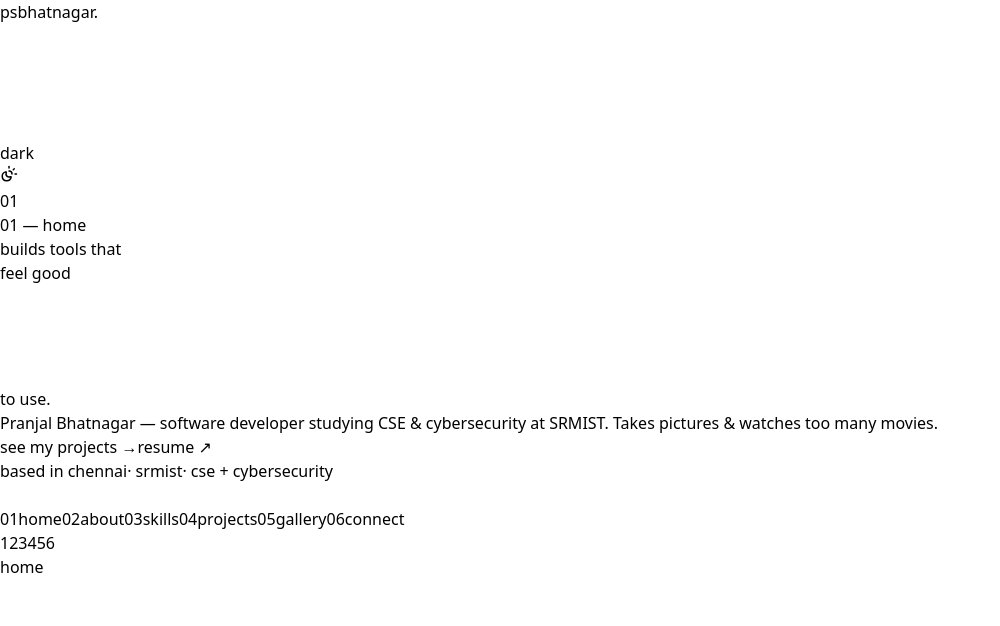
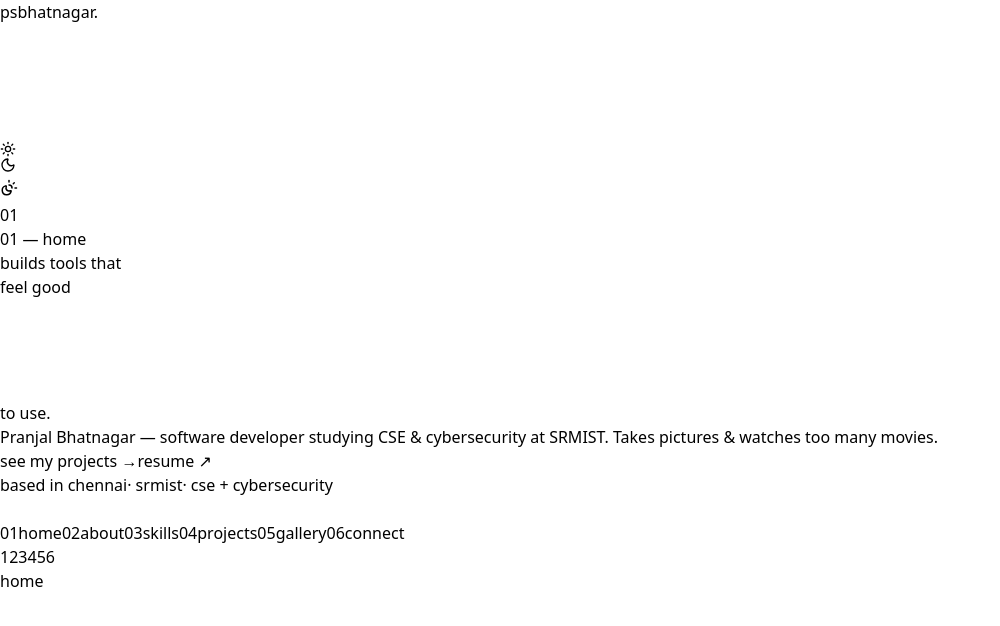
Before and after one commit to Pranjal-SB/psbhatnagar.in, a Next.js app: page / in a window 1280 px wide. Shown: the top 626 px of the page, without its empty margins (0-1000 px from the left). Built offline with nearby package versions, Linux system fonts and the light colour scheme.

Commit message:
feat: theme-kit pill — grouped palette swatches + icon theme toggle

```diff
--- a/components/nav/TopBar.tsx
+++ b/components/nav/TopBar.tsx
@@ -1,8 +1,42 @@
 'use client';
 import { useEffect, useRef, useState } from 'react';
-import { SunMoon } from 'lucide-react';
+import { Sun, Moon, SunMoon } from 'lucide-react';
 import { useAppStore } from '../../store/useAppStore';
 import { PALETTES } from '../../theme/palettes';
+
+function PaletteGroup({ onPick }: { onPick: (name: (typeof PALETTES)[number]['name']) => void }) {
+  return (
+    <div className="palettes" role="group" aria-label="Color palette">
+      {PALETTES.map((p) => (
+        <button
+          key={p.name}
+          className="pal"
+          data-pal={p.name}
+          title={`${p.label} palette`}
+          aria-label={`${p.label} palette`}
+          style={{ '--diamond': p.swatch } as React.CSSProperties}
+          onClick={() => onPick(p.name)}
+        />
+      ))}
+    </div>
+  );
+}
+
+function ThemeToggle({ theme, onToggle }: { theme: string; onToggle: () => void }) {
+  return (
+    <button
+      className="theme-toggle"
+      title={theme === 'light' ? 'switch to dark' : 'switch to light'}
+      aria-label="Toggle light and dark theme"
+      onClick={onToggle}
+    >
+      <span className="theme-icons" aria-hidden>
+        <Sun size={16} strokeWidth={2} className="theme-sun" />
+        <Moon size={16} strokeWidth={2} className="theme-moon" />
+      </span>
+    </button>
+  );
+}
 
 export function TopBar() {
   const theme = useAppStore((s) => s.theme);
@@ -51,22 +85,9 @@ export function TopBar() {
       </a>
 
       <div className="controls">
-        <div className="palettes" role="group" aria-label="Color palette">
-          {PALETTES.map((p) => (
-            <button
-              key={p.name}
-              className="pal"
-              data-pal={p.name}
-              aria-label={`${p.label} palette`}
-              style={{ '--diamond': p.swatch } as React.CSSProperties}
-              onClick={() => setPalette(p.name)}
-            />
-          ))}
-        </div>
-        <button className="theme-toggle" aria-label="Toggle light and dark theme" onClick={toggleTheme}>
-          <span className="theme-dot" aria-hidden />
-          <span>{theme === 'light' ? 'dark' : 'light'}</span>
-        </button>
+        <PaletteGroup onPick={setPalette} />
+        <span className="controls-rule" aria-hidden />
+        <ThemeToggle theme={theme} onToggle={toggleTheme} />
       </div>
 
       <div className="topbar-toggle-wrap" ref={wrapRef}>
@@ -83,25 +104,11 @@ export function TopBar() {
           <div className="topbar-pop" role="group" aria-label="Theme and palette">
             <div className="pop-group">
               <p className="pop-label">Palette</p>
-              <div className="palettes" role="group" aria-label="Color palette">
-                {PALETTES.map((p) => (
-                  <button
-                    key={p.name}
-                    className="pal"
-                    data-pal={p.name}
-                    aria-label={`${p.label} palette`}
-                    style={{ '--diamond': p.swatch } as React.CSSProperties}
-                    onClick={() => setPalette(p.name)}
-                  />
-                ))}
-              </div>
+              <PaletteGroup onPick={setPalette} />
             </div>
             <div className="pop-group">
               <p className="pop-label">Theme</p>
-              <button className="theme-toggle" aria-label="Toggle light and dark theme" onClick={toggleTheme}>
-                <span className="theme-dot" aria-hidden />
-                <span>{theme === 'light' ? 'dark' : 'light'}</span>
-              </button>
+              <ThemeToggle theme={theme} onToggle={toggleTheme} />
             </div>
           </div>
         )}
--- a/theme/site.css
+++ b/theme/site.css
@@ -88,54 +88,82 @@ body {
 .dock { display: none; }
 .topbar-toggle { display: none; }
 .topbar-toggle-wrap { display: none; }
-.controls { display: flex; align-items: center; gap: 18px; }
-.palettes { display: flex; align-items: center; gap: 13px; }
+/* theme kit: one pill housing palette diamonds + theme toggle */
+.controls {
+  display: flex;
+  align-items: center;
+  gap: 10px;
+  padding: 5px 8px;
+  background: var(--panel);
+  border: 1px solid var(--faint);
+  border-radius: 999px;
+  box-shadow: 0 1px 2px var(--shadow);
+  transition: background var(--dur-normal) var(--ease), border-color var(--dur-normal) var(--ease);
+}
+.controls-rule { width: 1px; height: 18px; background: var(--faint); }
+.palettes { display: flex; align-items: center; gap: 2px; }
 .pal {
-  width: 13px;
-  height: 13px;
-  border-radius: 2px;
+  position: relative;
+  width: 28px;
+  height: 28px;
   border: 0;
   padding: 0;
+  border-radius: 50%;
+  background: transparent;
   cursor: pointer;
+}
+.pal::before {
+  content: '';
+  position: absolute;
+  inset: 0;
+  margin: auto;
+  width: 12px;
+  height: 12px;
+  border-radius: 2px;
   background: var(--diamond);
   transform: rotate(45deg);
   outline: 2px solid transparent;
   outline-offset: 2px;
   transition: transform 0.18s var(--ease), outline-color 0.18s var(--ease);
 }
-.pal:hover { transform: rotate(45deg) scale(1.15); }
-.pal:active { transform: rotate(45deg) scale(0.95); }
-[data-palette='indigo'] .pal[data-pal='indigo'],
-[data-palette='oxblood'] .pal[data-pal='oxblood'],
-[data-palette='pine'] .pal[data-pal='pine'],
-[data-palette='ochre'] .pal[data-pal='ochre'] {
+@media (hover: hover) and (pointer: fine) {
+  .pal:hover::before { transform: rotate(45deg) scale(1.25); }
+}
+.pal:active::before { transform: rotate(45deg) scale(0.9); }
+[data-palette='indigo'] .pal[data-pal='indigo']::before,
+[data-palette='oxblood'] .pal[data-pal='oxblood']::before,
+[data-palette='pine'] .pal[data-pal='pine']::before,
+[data-palette='ochre'] .pal[data-pal='ochre']::before {
   outline-color: var(--ink);
 }
 .theme-toggle {
+  position: relative;
   display: flex;
   align-items: center;
-  gap: 9px;
-  font-family: 'General Sans', system-ui, sans-serif;
-  font-size: 13px;
-  font-weight: 500;
+  justify-content: center;
+  width: 30px;
+  height: 30px;
   color: var(--ink);
-  background: var(--panel);
-  border: 1px solid var(--faint);
-  clip-path: polygon(9px 0, 100% 0, 100% calc(100% - 9px), calc(100% - 9px) 100%, 0 100%, 0 9px);
-  padding: 8px 16px;
+  background: transparent;
+  border: 0;
+  border-radius: 50%;
   cursor: pointer;
-  transition: transform var(--dur-fast) var(--ease);
+  transition: transform var(--dur-fast) var(--ease), background var(--dur-fast) var(--ease);
 }
-.theme-toggle:active { transform: scale(0.96); }
-.theme-dot {
-  width: 8px;
-  height: 8px;
-  border-radius: 1px;
-  transform: rotate(45deg);
-  background: var(--accent);
-  transition: all var(--dur-normal) var(--ease);
+@media (hover: hover) and (pointer: fine) {
+  .theme-toggle:hover { background: var(--soft); }
 }
-[data-theme='dark'] .theme-dot { background: transparent; box-shadow: inset 0 0 0 2px var(--accent); }
+.theme-toggle:active { transform: scale(0.92); }
+.theme-icons { position: relative; width: 16px; height: 16px; display: block; }
+.theme-icons svg {
+  position: absolute;
+  inset: 0;
+  transition: opacity var(--dur-normal) var(--ease), transform var(--dur-normal) var(--ease);
+}
+.theme-sun { opacity: 1; transform: rotate(0deg); }
+.theme-moon { opacity: 0; transform: rotate(-90deg); }
+[data-theme='dark'] .theme-sun { opacity: 0; transform: rotate(90deg); }
+[data-theme='dark'] .theme-moon { opacity: 1; transform: rotate(0deg); }
 
 /* ---------- shelf / spines ---------- */
 .stage {
@@ -610,4 +638,9 @@ body {
     text-transform: uppercase;
     color: var(--muted);
   }
+  /* touch targets inside the popover (44px minimum) */
+  .topbar-pop .palettes { gap: 4px; }
+  .topbar-pop .pal { width: 44px; height: 44px; }
+  .topbar-pop .pal::before { width: 16px; height: 16px; }
+  .topbar-pop .theme-toggle { width: 44px; height: 44px; border: 1px solid var(--faint); }
 }
```
